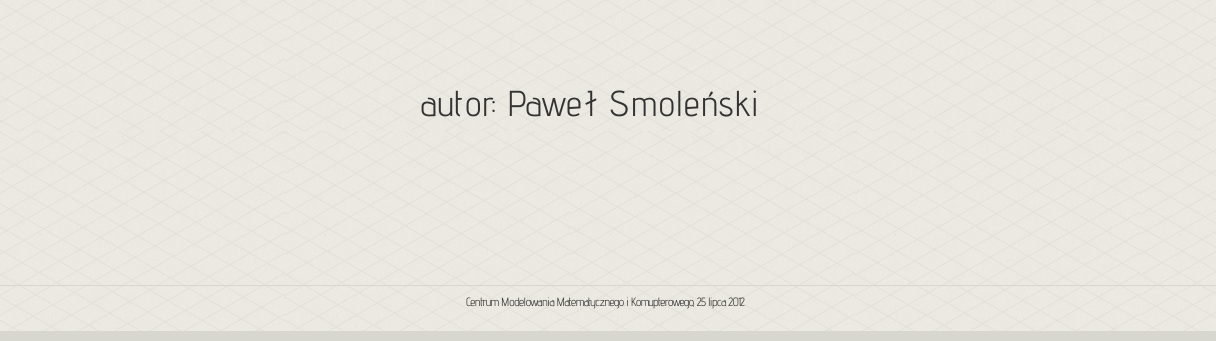
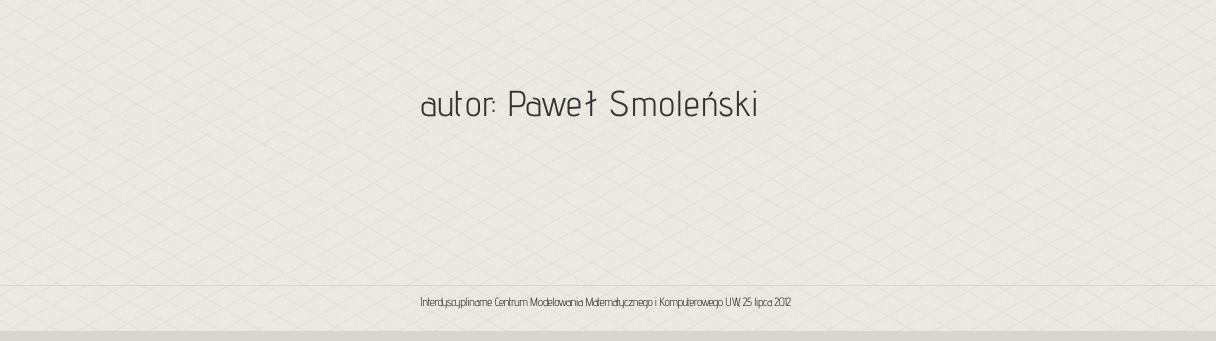
Before and after one commit to psmolenski/git-basics, a website: page index.html in a window 1280 px wide. Shown: the part 459-800 px from the top of the page, 0-1216 px from the left. Drawn offline with Linux system fonts and the light colour scheme.

Commit message:
Poprawiona nazwa ICM UW

```diff
--- a/index.html
+++ b/index.html
@@ -920,7 +920,7 @@
 			<footer>
 						<div class="progress-bar"></div>
 						<img class="logo" src="images/git_logo_color.png" alt="git logo" width="50px"/>
-						<small>Centrum Modelowania Matematycznego i Komupterowego, 25 lipca 2012</small>
+						<small>Interdyscyplinarne Centrum Modelowania Matematycznego i Komputerowego UW, 25 lipca 2012</small>
 					</footer>
 
 			<!-- The navigational controls UI -->
```
